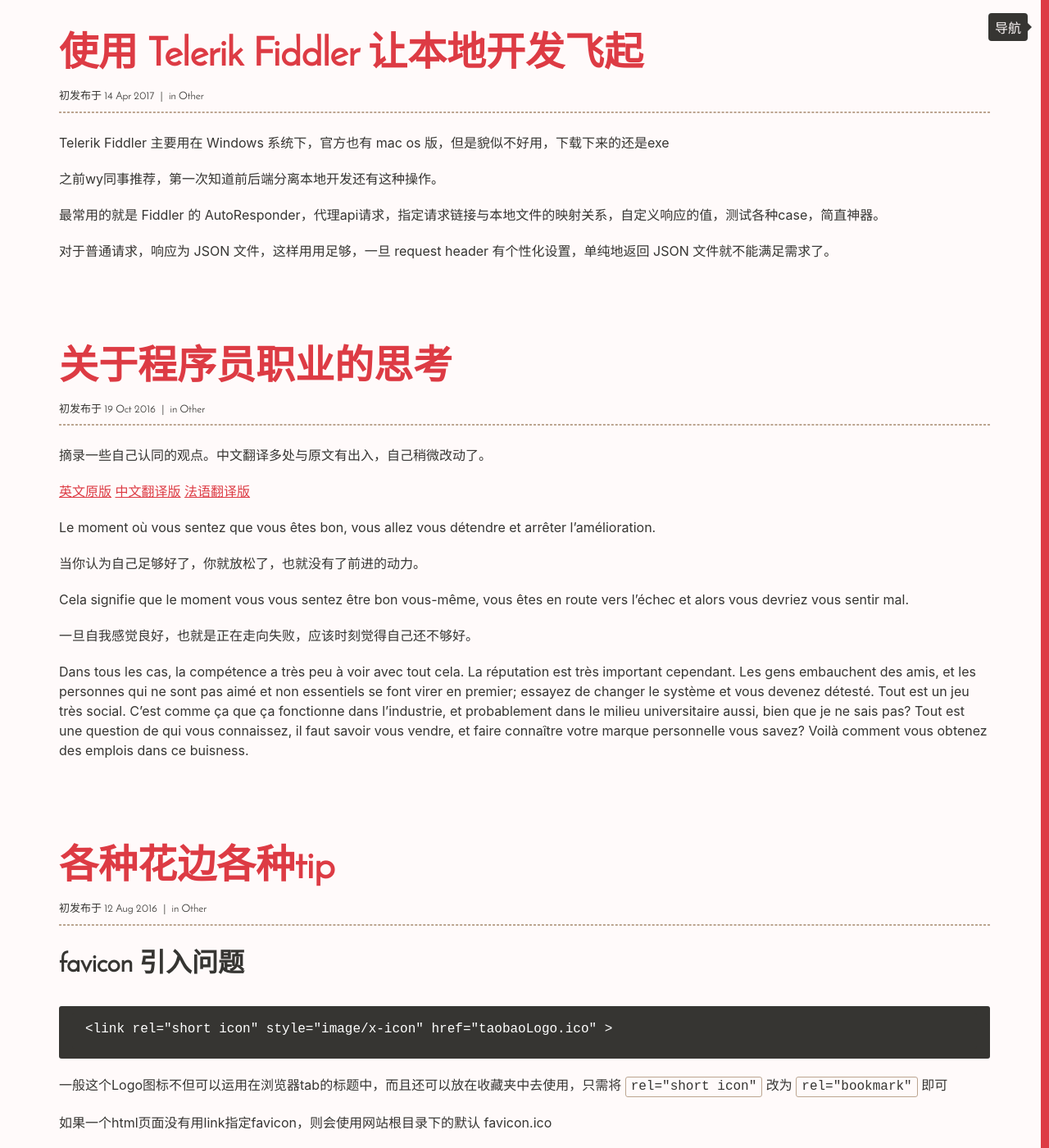
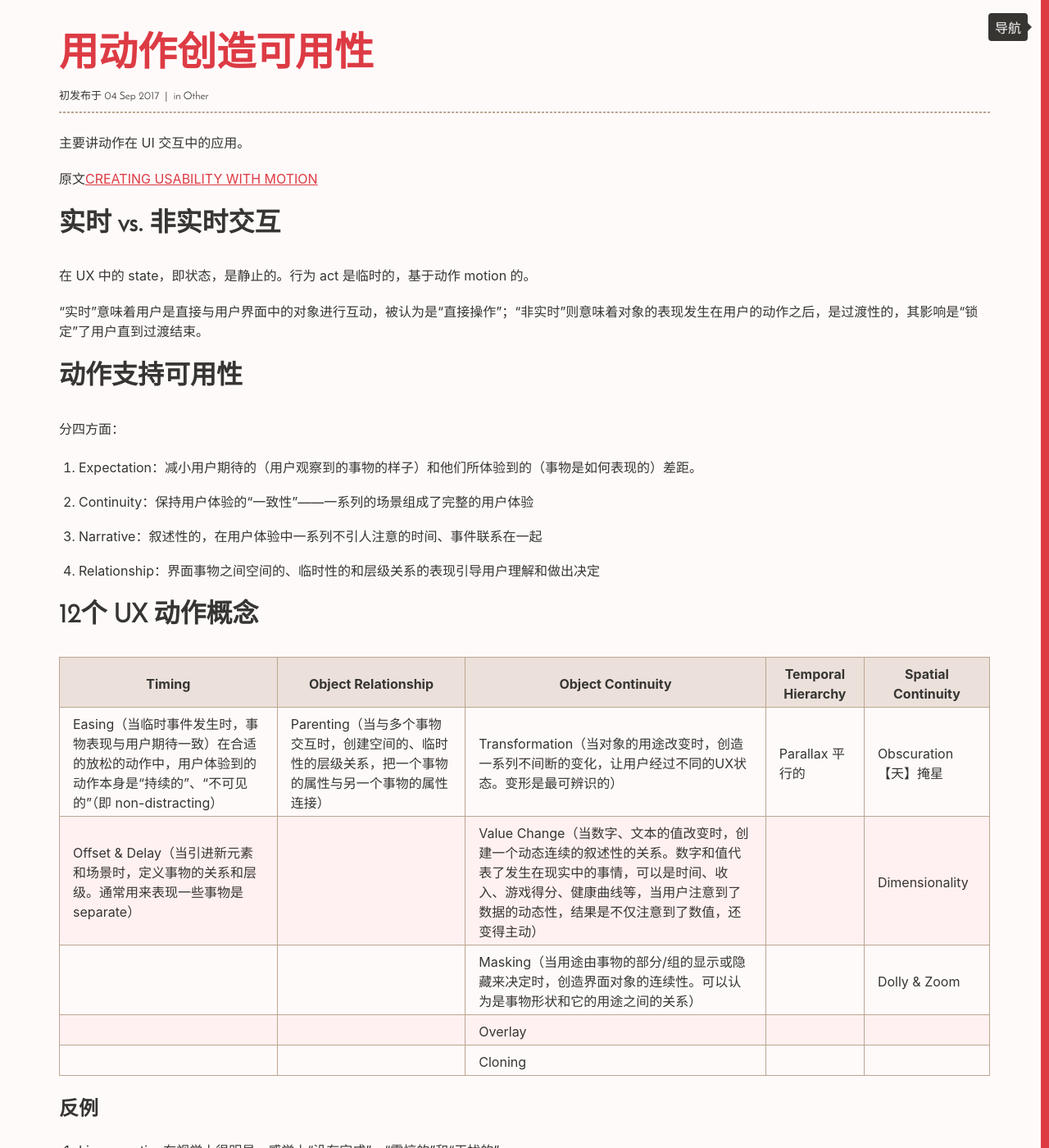
Before and after one commit to Vivi-wu/dive-into-web, a Jekyll site: the page built from Other/index.html, in a window 1280 px wide and 1400 px high. Shown: the whole window at 82% size. Built offline with Jekyll 4.4.1, drawn with Linux system fonts in a browser that asks for light colours; some of the changed text lies outside the part shown.

Commit message:
Update|Add 添加在UX中使用motion提高可用性

```diff
--- a/_posts/2014-04-04-Git-commands.markdown
+++ b/_posts/2014-04-04-Git-commands.markdown
@@ -125,6 +125,10 @@
 Delete the specified branch. This is a "safe" operation in that Git prevents you from deleting the branch if it has unmerged changes. 删除指定分支。如果该分支还没有 merge 到当前分支，则提示 error。
 
 此时若要强制删除分支，使用 `-D` 作为参数。
+
+    git push origin --delete <branch_name>
+
+自动删除远端仓库工作分支（代替在 bitbucket 上手动删除）。**注意**：确保该分支代码已上线再删除。
 
     git checkout <existing-branch>
 
--- /dev/null
+++ b/_posts/2017-09-04-CREATING-USABILITY-WITH-MOTION.markdown
@@ -0,0 +1,87 @@
+---
+title:  "用动作创造可用性"
+category: Other
+---
+主要讲动作在 UI 交互中的应用。
+
+原文[CREATING USABILITY WITH MOTION](https://medium.com/ux-in-motion/creating-usability-with-motion-the-ux-in-motion-manifesto-a87a4584ddc)
+
+## 实时 vs. 非实时交互
+
+在 UX 中的 state，即状态，是静止的。行为 act 是临时的，基于动作 motion 的。
+
+“实时”意味着用户是直接与用户界面中的对象进行互动，被认为是“直接操作”；“非实时”则意味着对象的表现发生在用户的动作之后，是过渡性的，其影响是“锁定”了用户直到过渡结束。
+
+## 动作支持可用性
+
+分四方面：
+
+1. Expectation：减小用户期待的（用户观察到的事物的样子）和他们所体验到的（事物是如何表现的）差距。
+2. Continuity：保持用户体验的“一致性”——一系列的场景组成了完整的用户体验
+3. Narrative：叙述性的，在用户体验中一系列不引人注意的时间、事件联系在一起
+4. Relationship：界面事物之间空间的、临时性的和层级关系的表现引导用户理解和做出决定
+
+## 12个 UX 动作概念
+
+<table>
+  <thead>
+    <tr>
+      <th>Timing</th>
+      <th>Object Relationship</th>
+      <th>Object Continuity</th>
+      <th>Temporal Hierarchy</th>
+      <th>Spatial Continuity</th>
+    </tr>
+  </thead>
+  <tbody>
+    <tr>
+      <td>Easing（当临时事件发生时，事物表现与用户期待一致）在合适的放松的动作中，用户体验到的动作本身是“持续的”、“不可见的”（即 non-distracting）</td>
+      <td>Parenting（当与多个事物交互时，创建空间的、临时性的层级关系，把一个事物的属性与另一个事物的属性连接）</td>
+      <td>Transformation（当对象的用途改变时，创造一系列不间断的变化，让用户经过不同的UX状态。变形是最可辨识的）</td>
+      <td>Parallax 平行的</td>
+      <td>Obscuration 【天】掩星</td>
+    </tr>
+    <tr>
+      <td>Offset &#38; Delay（当引进新元素和场景时，定义事物的关系和层级。通常用来表现一些事物是separate）</td>
+      <td></td>
+      <td>Value Change（当数字、文本的值改变时，创建一个动态连续的叙述性的关系。数字和值代表了发生在现实中的事情，可以是时间、收入、游戏得分、健康曲线等，当用户注意到了数据的动态性，结果是不仅注意到了数值，还变得主动）</td>
+      <td></td>
+      <td>Dimensionality</td>
+    </tr>
+    <tr>
+      <td></td>
+      <td></td>
+      <td>Masking（当用途由事物的部分/组的显示或隐藏来决定时，创造界面对象的连续性。可以认为是事物形状和它的用途之间的关系）</td>
+      <td></td>
+      <td>Dolly &#38; Zoom</td>
+    </tr>
+    <tr>
+      <td></td>
+      <td></td>
+      <td>Overlay</td>
+      <td></td>
+      <td></td>
+    </tr>
+    <tr>
+      <td></td>
+      <td></td>
+      <td>Cloning</td>
+      <td></td>
+      <td></td>
+    </tr>
+  </tbody>
+</table>
+
+### 反例
+
+1. Linear motion在视觉上很明显，感觉上“没有完成”，“震惊的”和“干扰的”
+2. timing 函数太慢或太快
+3. easing 函数与品牌和整体体验不一致
+4. 一组本来功能各不相同的 icons 以相同的速度和角度进入视图，结果就是，它们看起来像 a single object
+
+### 建议
+
+1. when to use easing? Always.
+2. Parenting 功能最好是“实时”的交互。通常是用户直接操作界面上的事物，通过动作告诉用户事物是怎样联系的，它们之间的关系是怎样的
+3. 比如一个submit按钮，从矩形变成一个圆环型的进度条，最后又变成一个明显的确认标记的按钮。它吸引了我们的注意力，tells a story 然后结束。
+4. 数值改变可以是实时的（用户和对象交互时改变），也可以是非实时的（比如loader和过渡，不需要用户输入）
```
